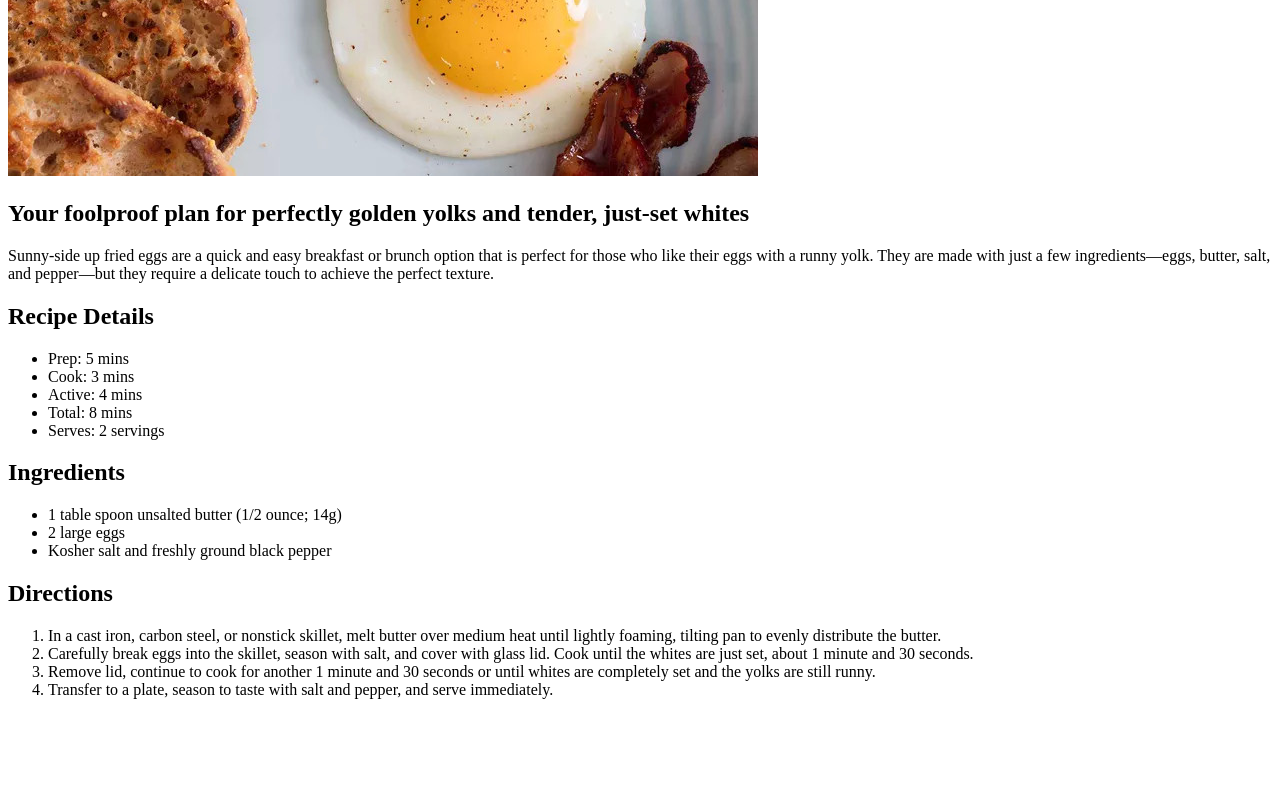
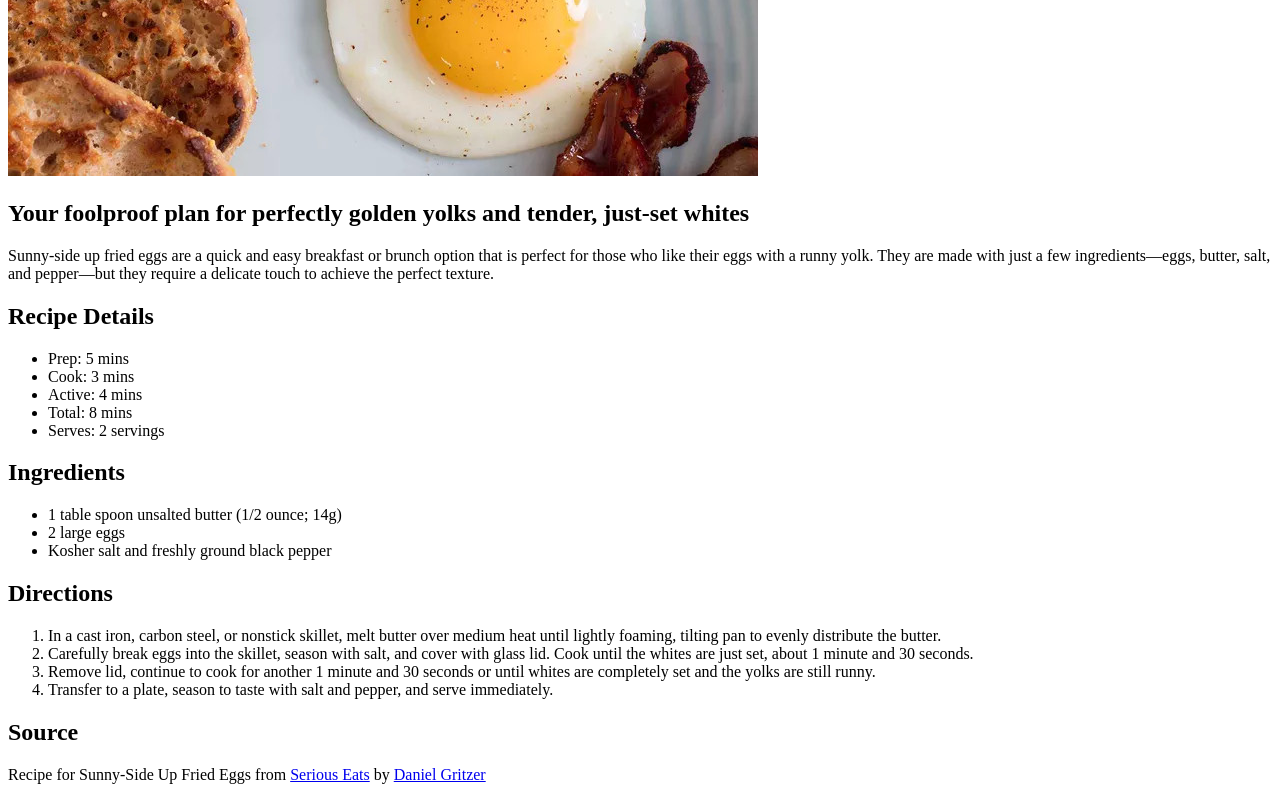
Before and after one commit to dandyllama/eggsotic-recipes, a plain HTML site: page pages/sunny-side-up-fried-eggs.html in a window 1280 px wide. Shown: the part 467-1267 px from the top of the page. Before the commit the page ends 1182 px from the top, so only its background shows below. Drawn offline with Linux system fonts and the light colour scheme.

Commit message:
Cite source for subpages

```diff
--- a/pages/sunny-side-up-fried-eggs.html
+++ b/pages/sunny-side-up-fried-eggs.html
@@ -72,6 +72,21 @@
           </li>
         </ol>
       </section>
+
+      <section>
+        <h2>Source</h2>
+        <p>
+          Recipe for Sunny-Side Up Fried Eggs from
+          <a
+            href="https://www.seriouseats.com/classic-sunny-side-up-eggs-recipe"
+            >Serious Eats</a
+          >
+          by
+          <a href="https://www.seriouseats.com/daniel-gritzer-5118638"
+            >Daniel Gritzer</a
+          >
+        </p>
+      </section>
     </main>
   </body>
 </html>
```
Also changed, not shown: pages/classic-french-omelette.html (+14 -0 lines), pages/fluffy-scrambled-eggs.html (+14 -0 lines).
